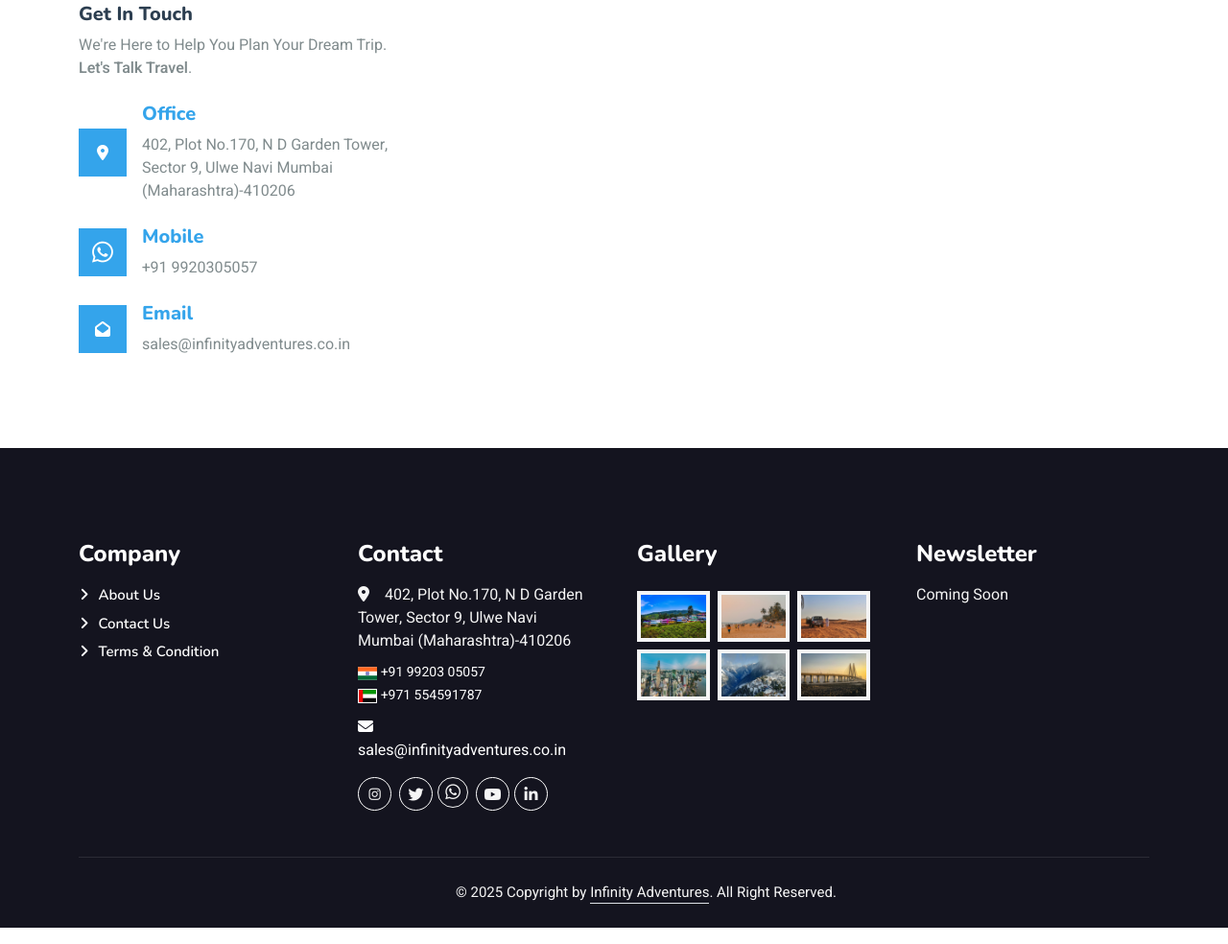
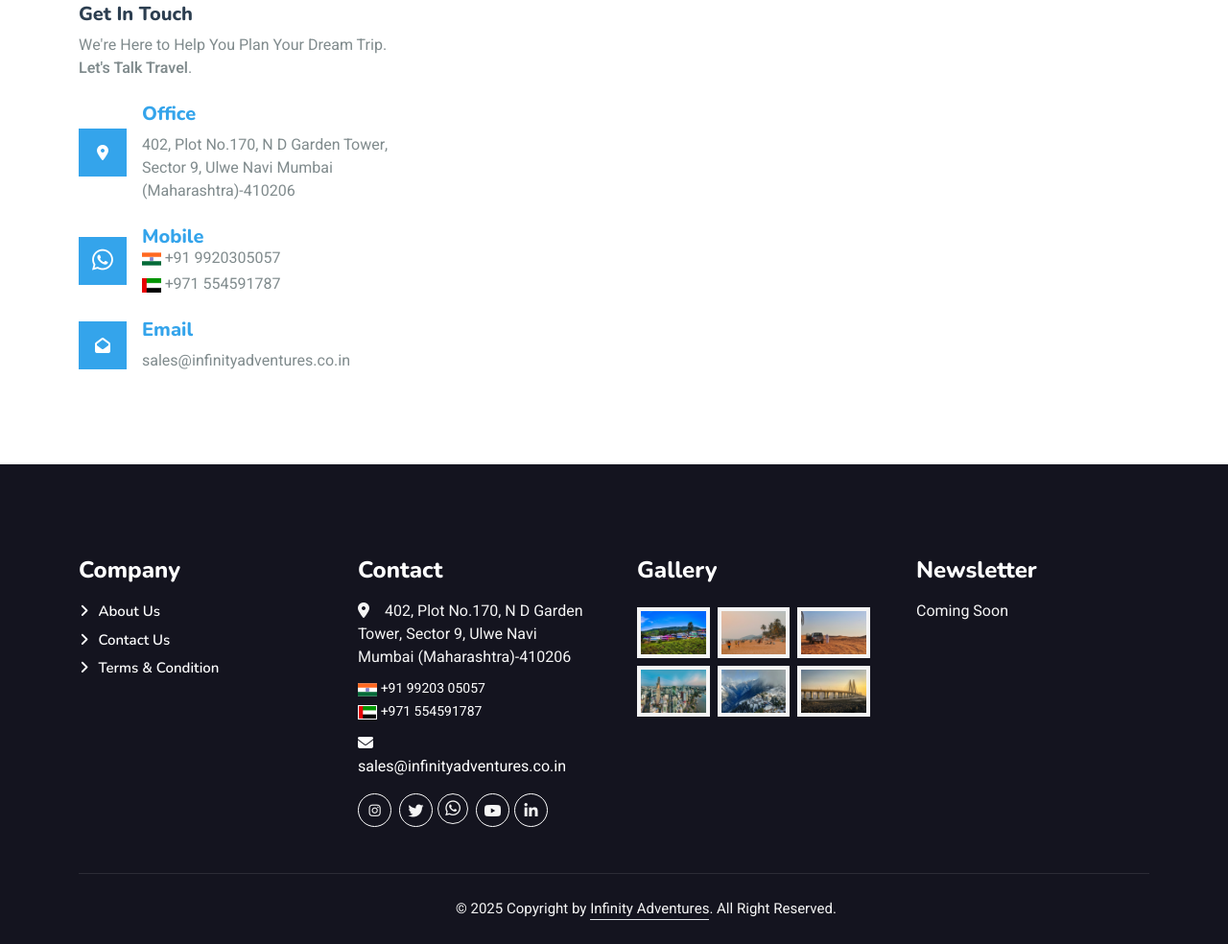
Before and after one commit to Abhishek2312Singh/Infinity-Adventures, a plain HTML site: page contact.html in a window 1280 px wide. Shown: the part 741-1725 px from the top of the page at 96% size. Drawn offline with nearby package versions, Linux system fonts and the light colour scheme.

Commit message:
Added new contact number and updated data

```diff
--- a/contact.html
+++ b/contact.html
@@ -170,8 +170,13 @@
                         <div class="ms-3">
                             <a href="https://api.whatsapp.com/send?phone=919920305057" target="_blank">
                             <h5 class="text-primary">Mobile</h5></a>
-                            <a href="https://api.whatsapp.com/send?phone=919920305057" target="_blank" style="color: #808B8D;"><p class="mb-0">+91 9920305057</p></a>
+                            <div class="row" style="width: 200px; margin-top: -10px;">
+                            <a href="https://api.whatsapp.com/send?phone=919920305057" target="_blank" style="color: #808B8D; margin-bottom: 3px;">
+                                <img src="./img/india_call.svg" style="width: 20px; height: 20px;" alt="">  +91 9920305057</a>
 
+                            <a href="" target="_blank" style="color: #808B8D;">
+                                <img src="./img/dubai_call.jpg" style="width: 20px; height: 15px;" alt="">  +971 554591787</a>
+                            </div>
                         </div>
                     </div>
                     <div class="d-flex align-items-center">
```
